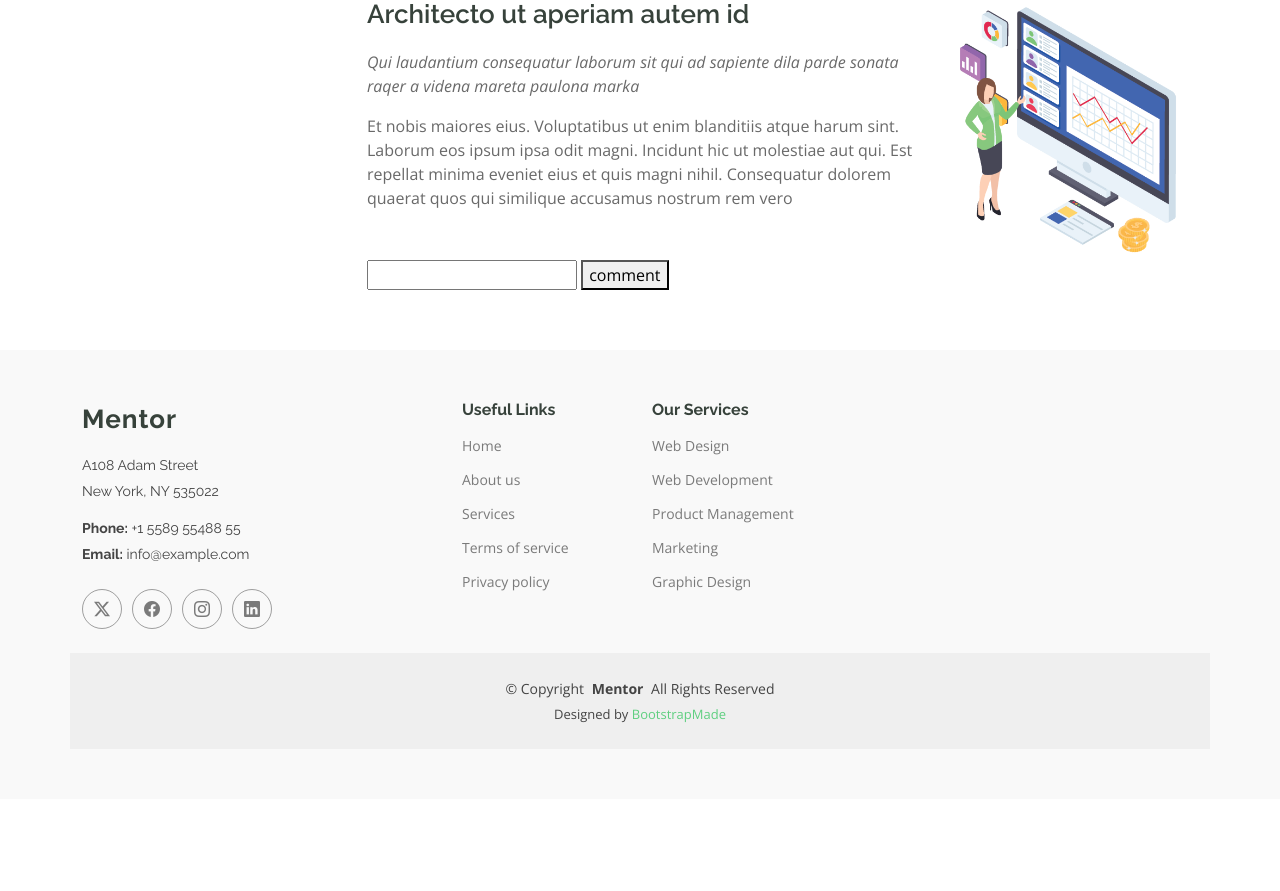
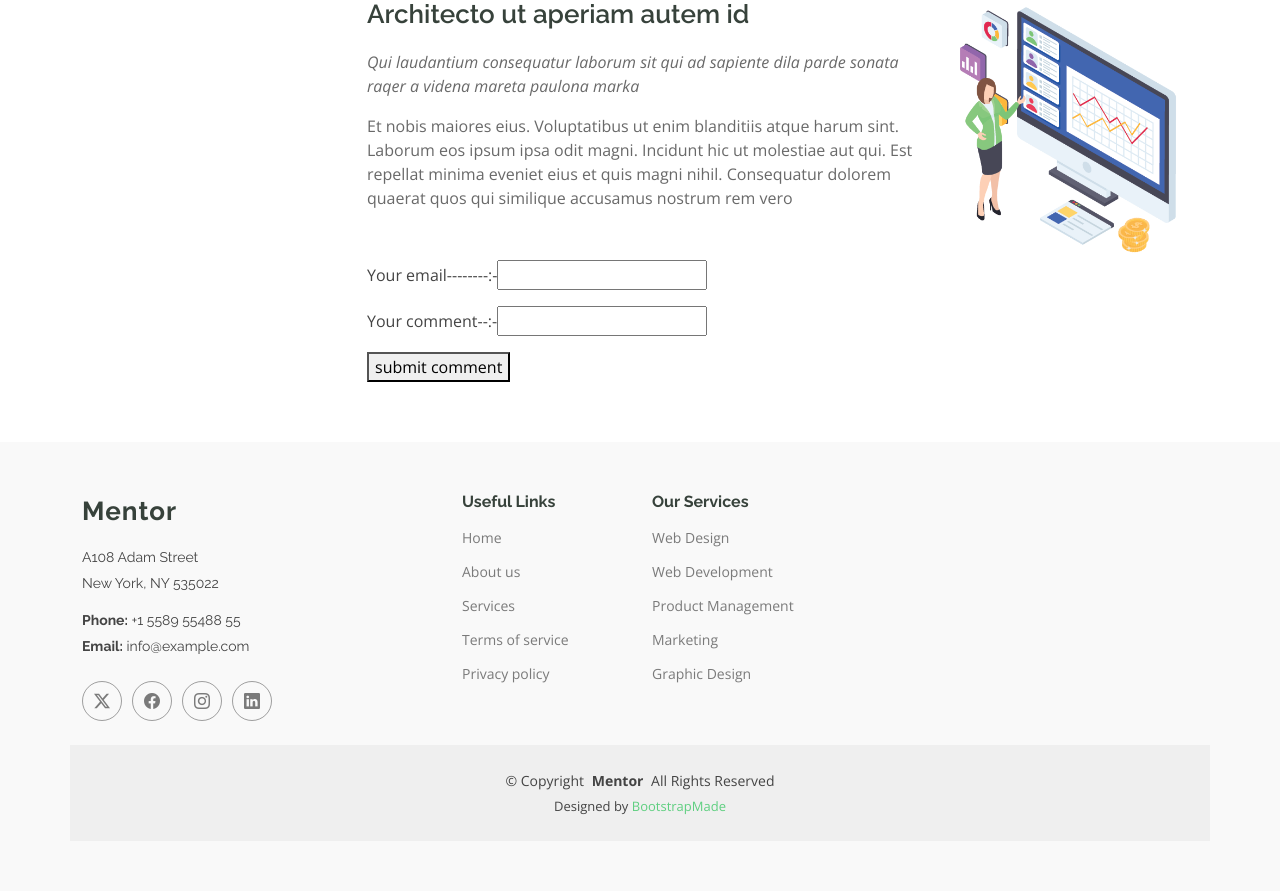
Before and after one commit to hamidreza1983/django-mvt, a Django app: template templates/course/course-details.html in a window 1280 px wide. Shown: the part 938-1829 px from the top of the page. Before the commit the page ends 1687 px from the top, so only its background shows below. Run offline with Django 4.2, Linux system fonts and the light colour scheme; the template is opened without the code that fills it, so the values that code supplies are empty; some libraries are stand-ins or nearby versions.

Commit message:
add comment form

```diff
--- a/templates/course/course-details.html
+++ b/templates/course/course-details.html
@@ -148,8 +148,9 @@
               </div>
             </div>
             <form method="post">
-              <input type="text" name="message">
-              <button type="submit">comment</button>
+              <p>Your email--------:-<input type="email" name="email"></p>
+              <p>Your comment--:-<input type="text" name="message"></p>
+              <button type="submit">submit comment</button>
             </form>
           </div>
 
```
